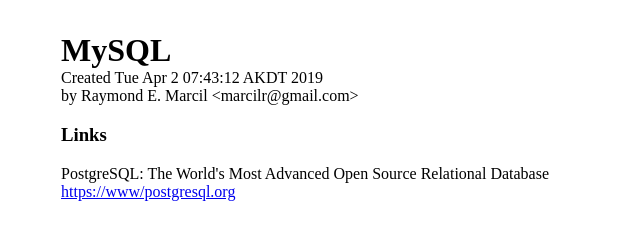
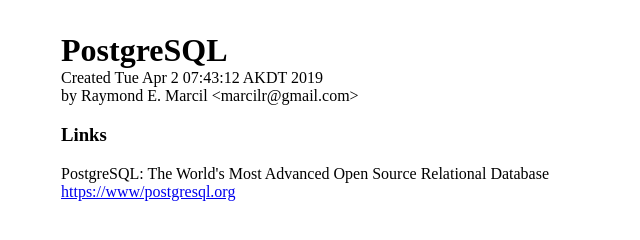
Before and after one commit to marcilr/postgresql, a plain HTML site: page index.html in a window 1280 px wide. Shown: the whole page, without its empty margins (0-640 px from the left). Drawn offline with Linux system fonts and the light colour scheme.

Commit message:
Fixed header.

```diff
--- a/index.html
+++ b/index.html
@@ -34,7 +34,7 @@
 <!-- ========================== MySQL ================== -->
 <!-- ========================== MySQL ================== -->
 <!-- ========================== MySQL ================== -->
-<h1>MySQL</h1>
+<h1>PostgreSQL</h1>
 
 Created Tue Apr  2 07:43:12 AKDT 2019<br>
 by Raymond E. Marcil &lt;marcilr@gmail.com&gt;
```
